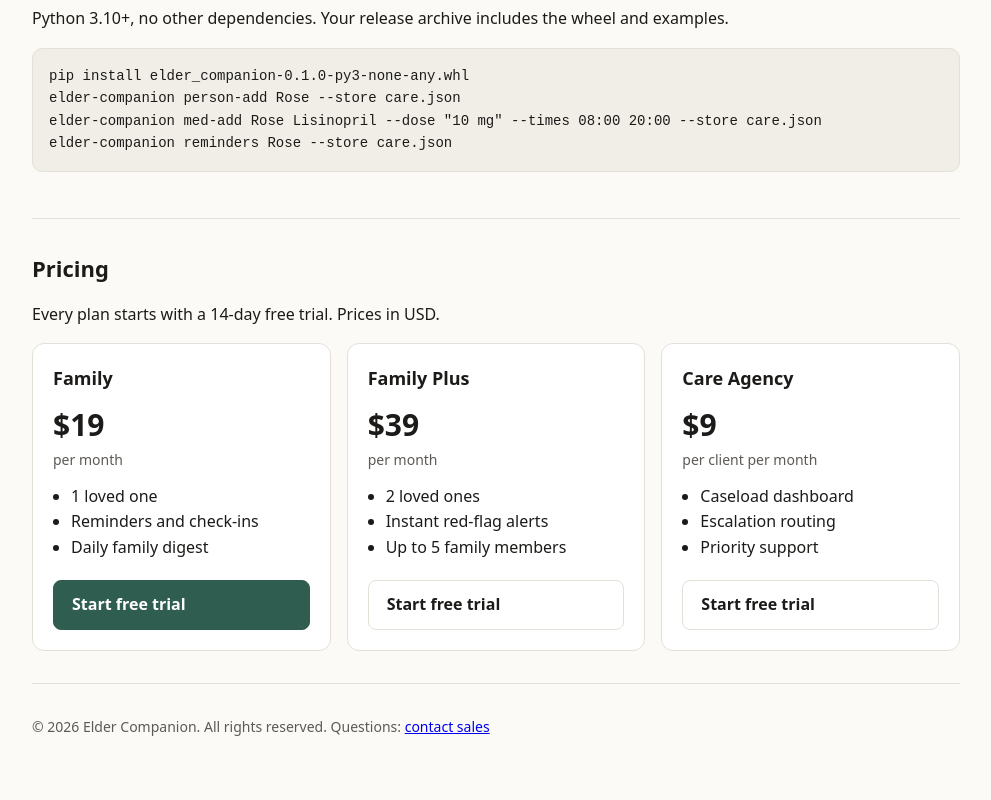
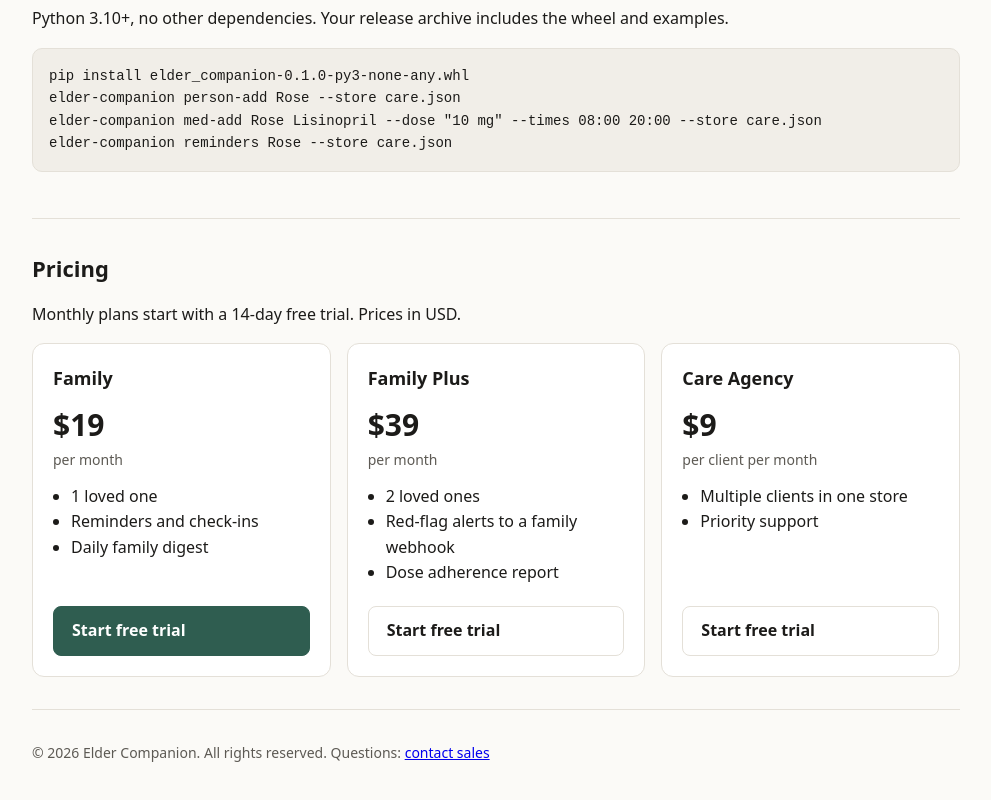
Before and after one commit to eliem08/elder-companion, a plain HTML site: page landing/index.html in a window 1280 px wide. Shown: the part 775-1575 px from the top of the page, without its empty margins (144-1135 px from the left). Drawn offline with Linux system fonts and the light colour scheme.

Commit message:
Pricing copy: list only what the software does; trial applies to monthly plans; plan note

```diff
--- a/landing/index.html
+++ b/landing/index.html
@@ -54,7 +54,7 @@ elder-companion reminders Rose --store care.json</code></pre>
   </section>
   <section>
     <h2>Pricing</h2>
-    <p>Every plan starts with a 14-day free trial. Prices in USD.</p>
+    <p>Monthly plans start with a 14-day free trial. Prices in USD.</p>
     <div class="grid">
       <article class="plan">
         <h3>Family</h3>
@@ -65,13 +65,13 @@ elder-companion reminders Rose --store care.json</code></pre>
       <article class="plan">
         <h3>Family Plus</h3>
         <p class="price">$39<span>per month</span></p>
-        <ul><li>2 loved ones</li><li>Instant red-flag alerts</li><li>Up to 5 family members</li></ul>
+        <ul><li>2 loved ones</li><li>Red-flag alerts to a family webhook</li><li>Dose adherence report</li></ul>
         <a class="btn" href="https://github.com/eliem08/elder-companion/issues/new?title=Elder%20Companion%20Family%20Plus&amp;labels=sales">Start free trial</a>
       </article>
       <article class="plan">
         <h3>Care Agency</h3>
         <p class="price">$9<span>per client per month</span></p>
-        <ul><li>Caseload dashboard</li><li>Escalation routing</li><li>Priority support</li></ul>
+        <ul><li>Multiple clients in one store</li><li>Priority support</li></ul>
         <a class="btn" href="https://github.com/eliem08/elder-companion/issues/new?title=Elder%20Companion%20Care%20Agency&amp;labels=sales">Start free trial</a>
       </article>
     </div>
```
Also changed, not shown: 1 other file.
